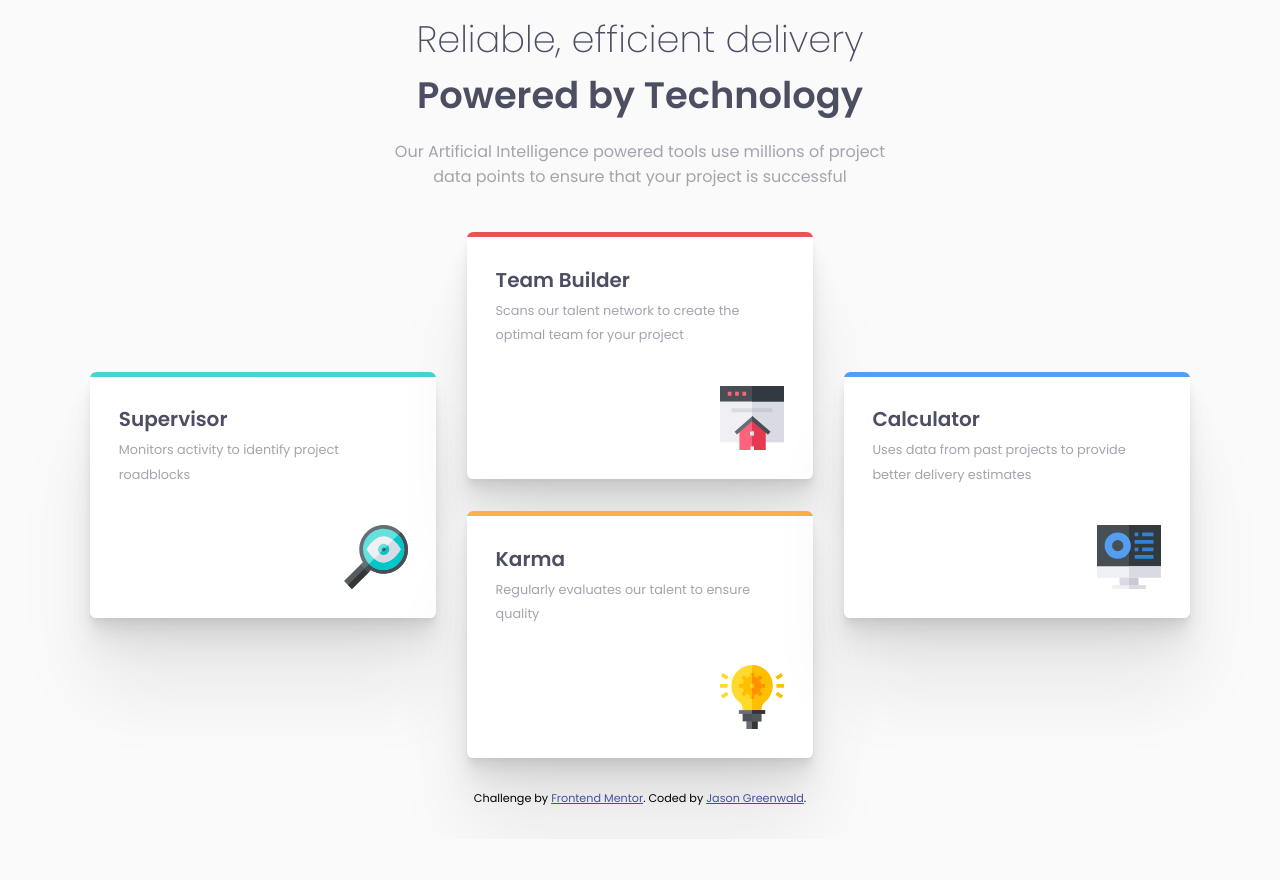
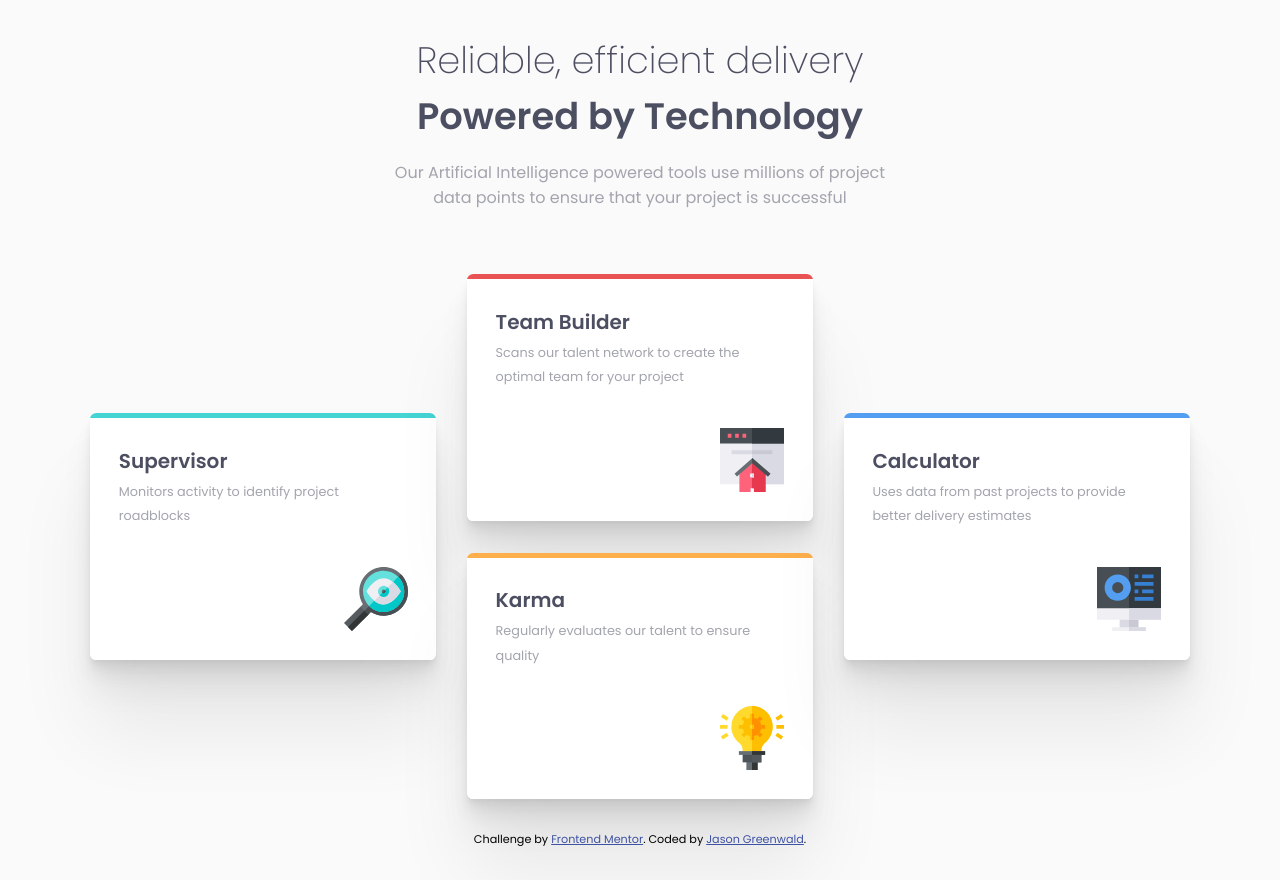
Before and after one commit to jaycgreenwald/four-card-feature-section, a plain HTML site: page index.html in a window 1280 px wide. Before the commit the page ends 839 px from the top, so only its background shows below. Drawn offline with Linux system fonts and the light colour scheme.

Commit message:
Final tweaks before submission
Minor tweaks before submitting to Frontend Mentor

```diff
--- a/style.css
+++ b/style.css
@@ -117,7 +117,7 @@ body {
     color: hsl(228, 45%, 44%);
 }
 
-@media screen and (min-width: 1100px) {
+@media screen and (min-width: 1110px) {
     .card {
         grid-template-columns: repeat(3, 1fr);
         grid-template-rows: repeat(5, auto);
@@ -128,7 +128,7 @@ body {
 
     .card__heading {
         grid-column: 1 / 4;
-        padding: .7rem 0;
+        padding: 2rem 0;
     }
 
     .card__feature-card {
@@ -144,8 +144,8 @@ body {
     }
 
     .card__title-desc {
+        font-size: 1rem;
         padding: 0 290px;
-        font-size: 1rem;
     }
 
     .card__feature-title {
```
